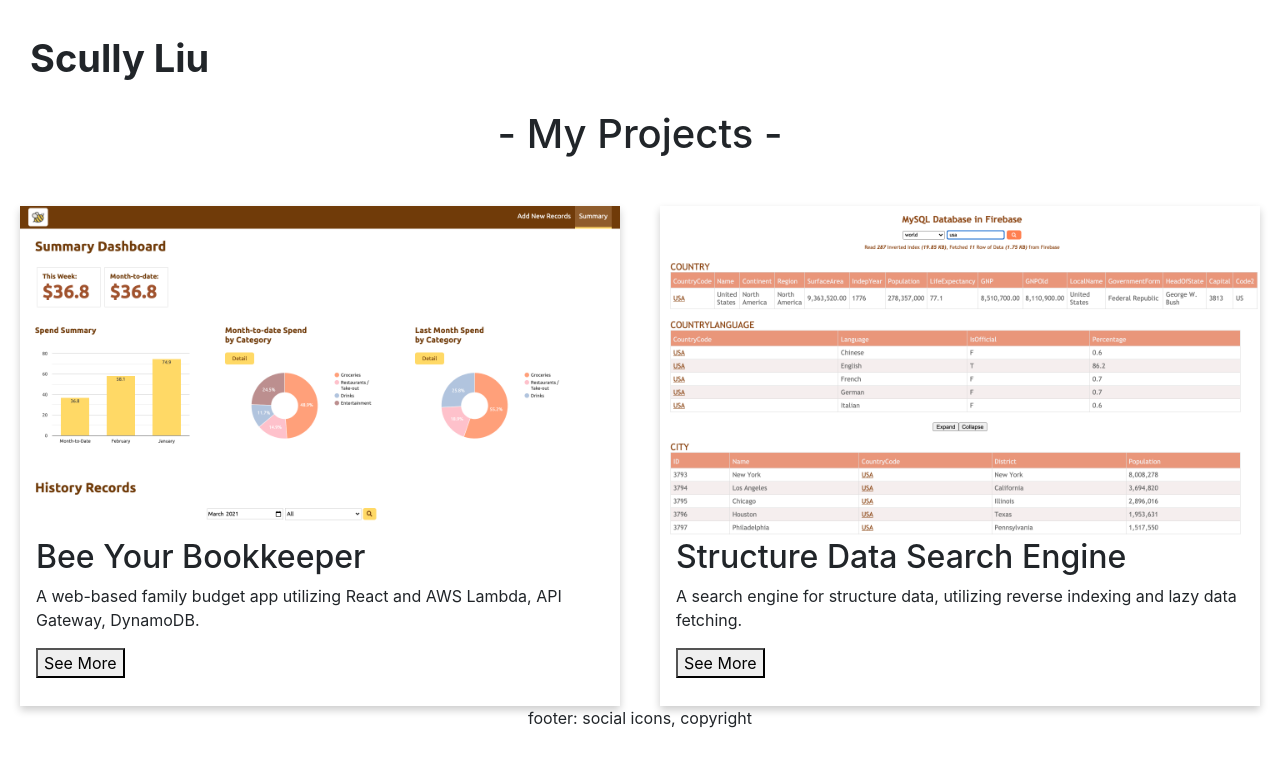
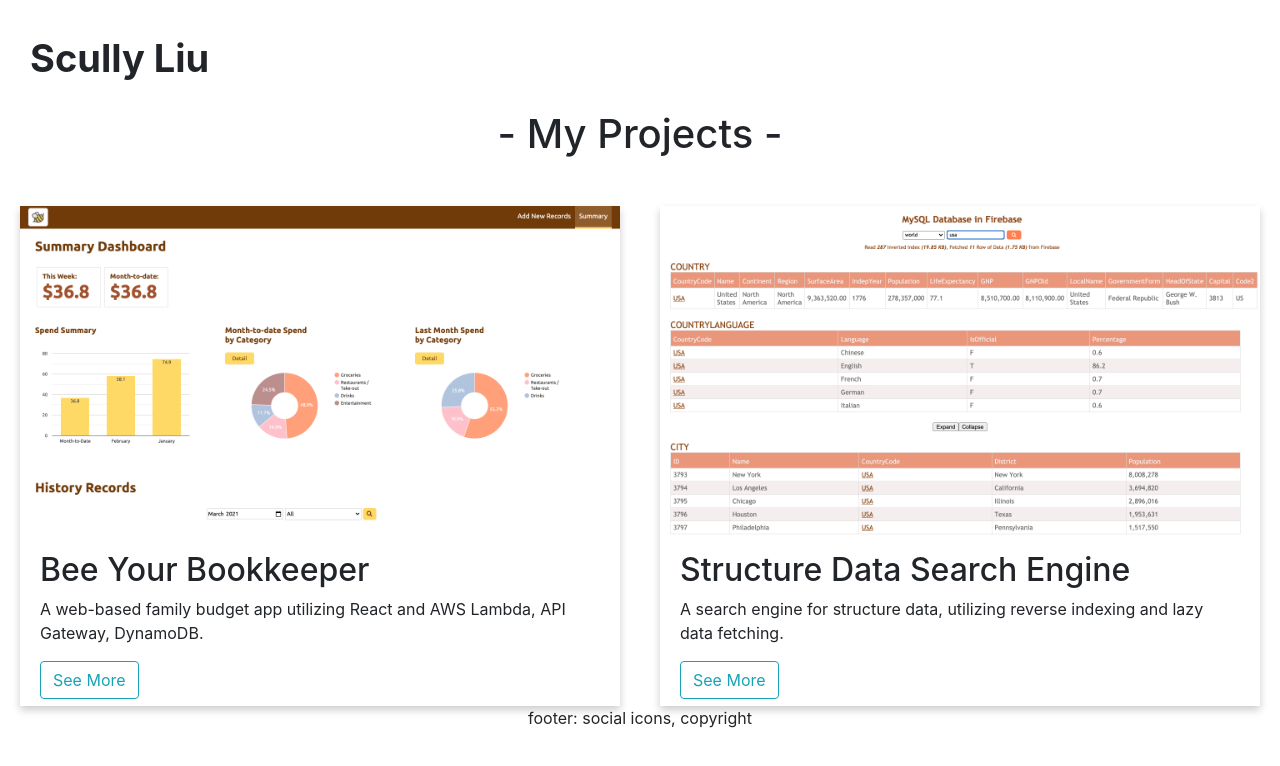
Before and after one commit to yoshuanl/my-profile, a React (Create React App) app: page / in a window 1280 px wide. Shown: the top 766 px of the page. Built offline with nearby package versions, Linux system fonts and the light colour scheme.

Commit message:
use react bootstrap button

```diff
--- a/src/containers/ProjectCard/ProjectCard.css
+++ b/src/containers/ProjectCard/ProjectCard.css
@@ -15,22 +15,5 @@
 /* Add some padding inside the card */
 .Description {
     text-align: left;
-    padding: 2px 16px;
+    padding: 15px 20px;
 }
-
-/* Link look like a button*/
-.btnLink {
-    /* width: 100px; */
-    height: 25px;
-    padding: 10px;
-    margin-right: 10px;
-    border: 1px solid navy;
-
-    -webkit-appearance: button;
-    -moz-appearance: button;
-    appearance: button;
-
-    text-decoration: none;
-    text-align: center;
-    color: initial;
-}
--- a/src/containers/ProjectCard/ProjectCard.js
+++ b/src/containers/ProjectCard/ProjectCard.js
@@ -1,5 +1,6 @@
 import React, { Component } from 'react';
 import ReactCardFlip from 'react-card-flip';
+import { Button } from 'react-bootstrap';
 
 import './ProjectCard.css';
 
@@ -23,13 +24,13 @@ class ProjectCard extends Component {
                     <div className="Description">
                         <h2>{this.props.title}</h2>
                         <p>{this.props.description}</p>
-                        <button onClick={(event) => this.flipHandler(event)}>See More</button>
+                        <Button variant="outline-info" onClick={(event) => this.flipHandler(event)}>See More</Button>
                     </div>
                 </div>
                 <div className="Card" onMouseLeave={(event) => this.flipHandler(event)}>
                     <div className="Description" >
                         <p>{this.props.details}</p> <br />
-                        <a href={this.props.demo} target="_blank" className="btnLink">Demo</a>
+                        <Button variant="outline-info" href={this.props.demo} target="_blank">Demo</Button>
                     </div>
                 </div>
             </ReactCardFlip>
```
